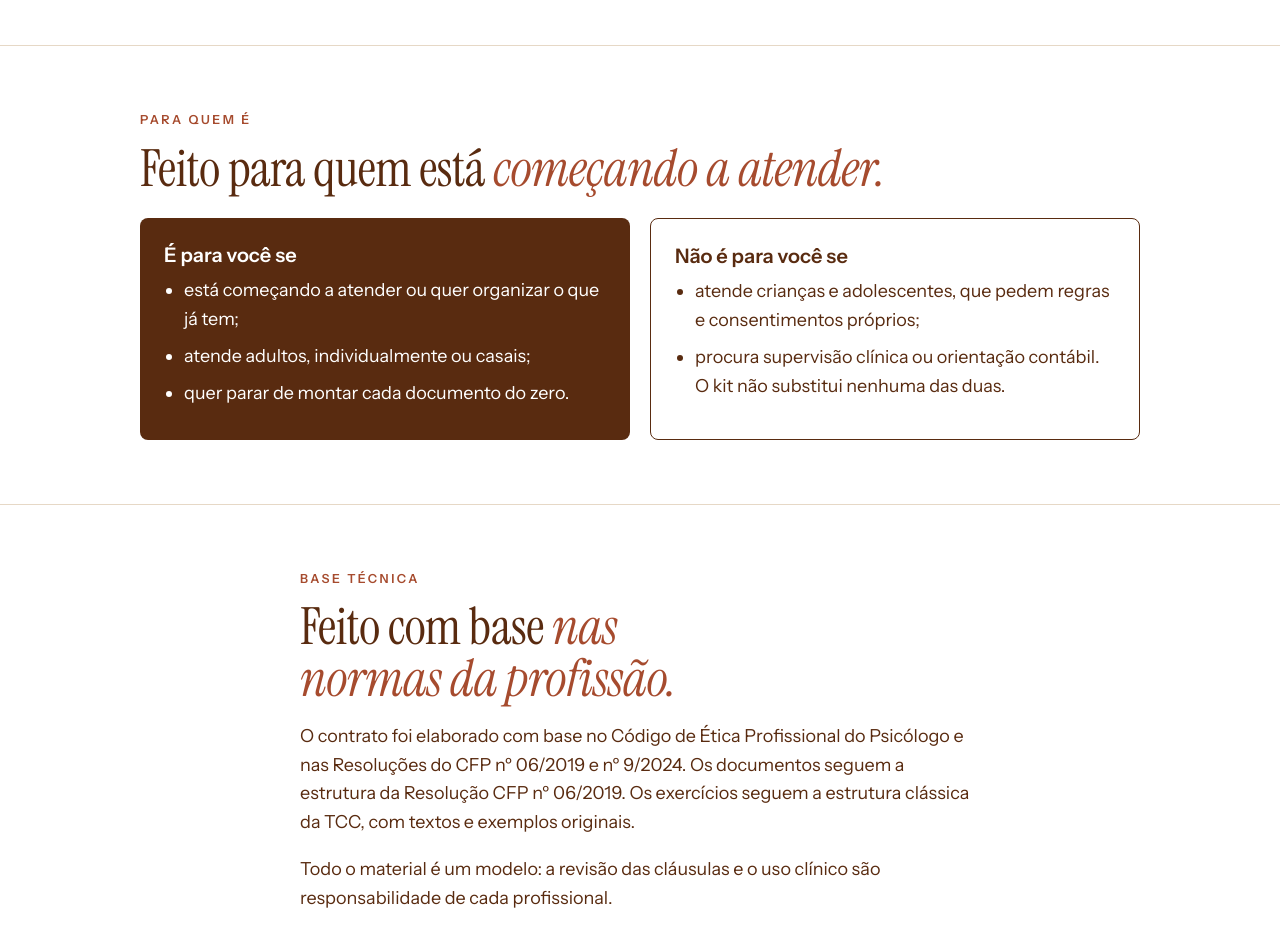
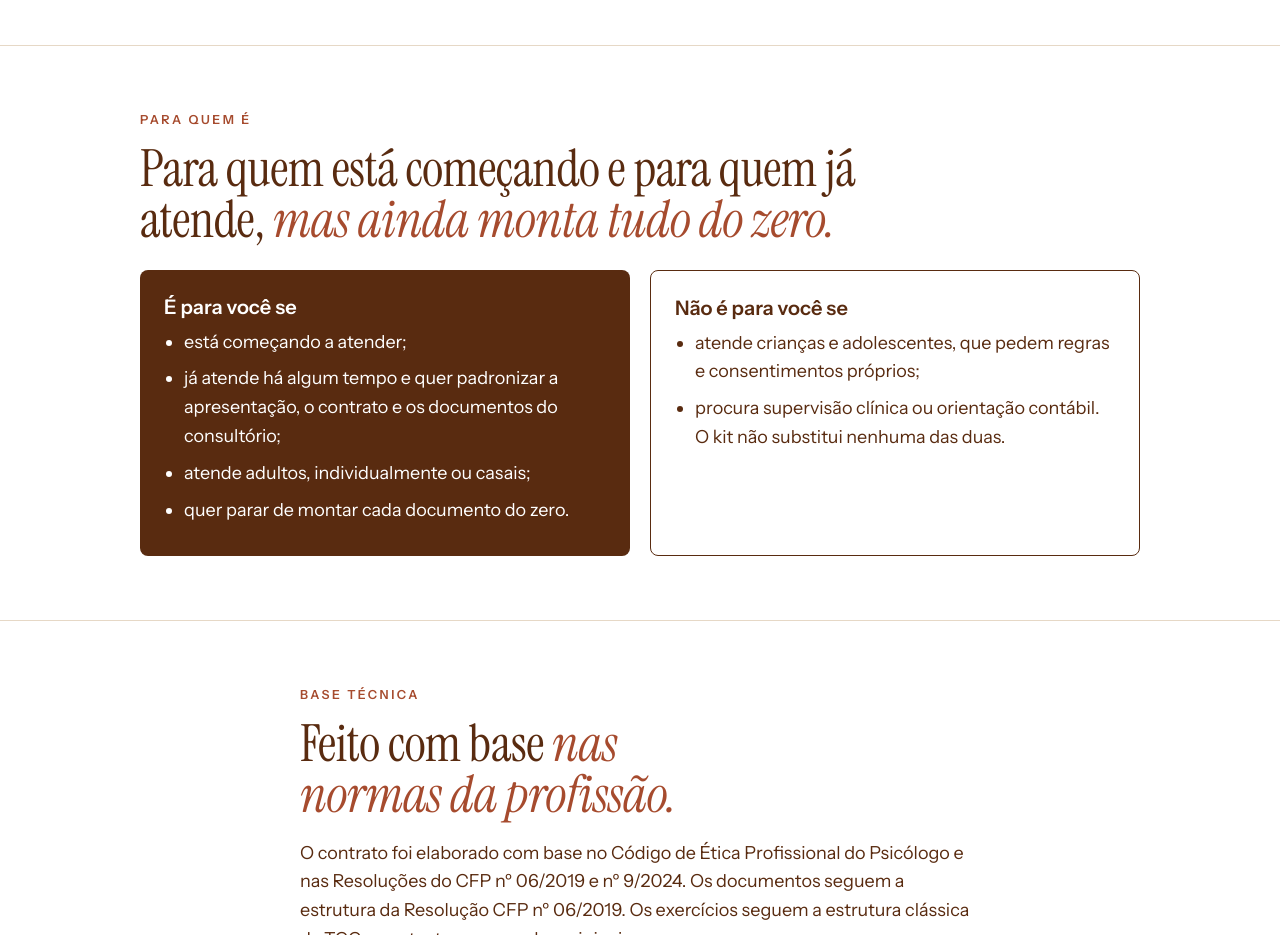
Before and after one commit to psidaianarcamara/Guia-institucional_DC, a plain HTML site: page kit/index.html in a window 1280 px wide. Shown: the part 7240-8175 px from the top of the page. Drawn offline with Linux system fonts and the light colour scheme.

Commit message:
Para quem é: também quem já atende
Co-Authored-By: Claude Opus 5.5 <noreply@anthropic.com>
Claude-Session: https://claude.ai/code/session_01GXNY3NoL2TUT6f7TxEEty5

```diff
--- a/kit/index.html
+++ b/kit/index.html
@@ -239,10 +239,11 @@ footer{border-top:1px solid var(--areia);padding-block:28px;font-size:.88rem;col
 
 <section><div class="wrap">
   <div class="rot">Para quem é</div>
-  <h2>Feito para quem está <em>começando a atender.</em></h2>
+  <h2>Para quem está começando e para quem já atende, <em>mas ainda monta tudo do zero.</em></h2>
   <div class="duas">
     <div class="caixa sim"><h3>É para você se</h3><ul>
-      <li>está começando a atender ou quer organizar o que já tem;</li>
+      <li>está começando a atender;</li>
+      <li>já atende há algum tempo e quer padronizar a apresentação, o contrato e os documentos do consultório;</li>
       <li>atende adultos, individualmente ou casais;</li>
       <li>quer parar de montar cada documento do zero.</li></ul></div>
     <div class="caixa nao"><h3>Não é para você se</h3><ul>
```
